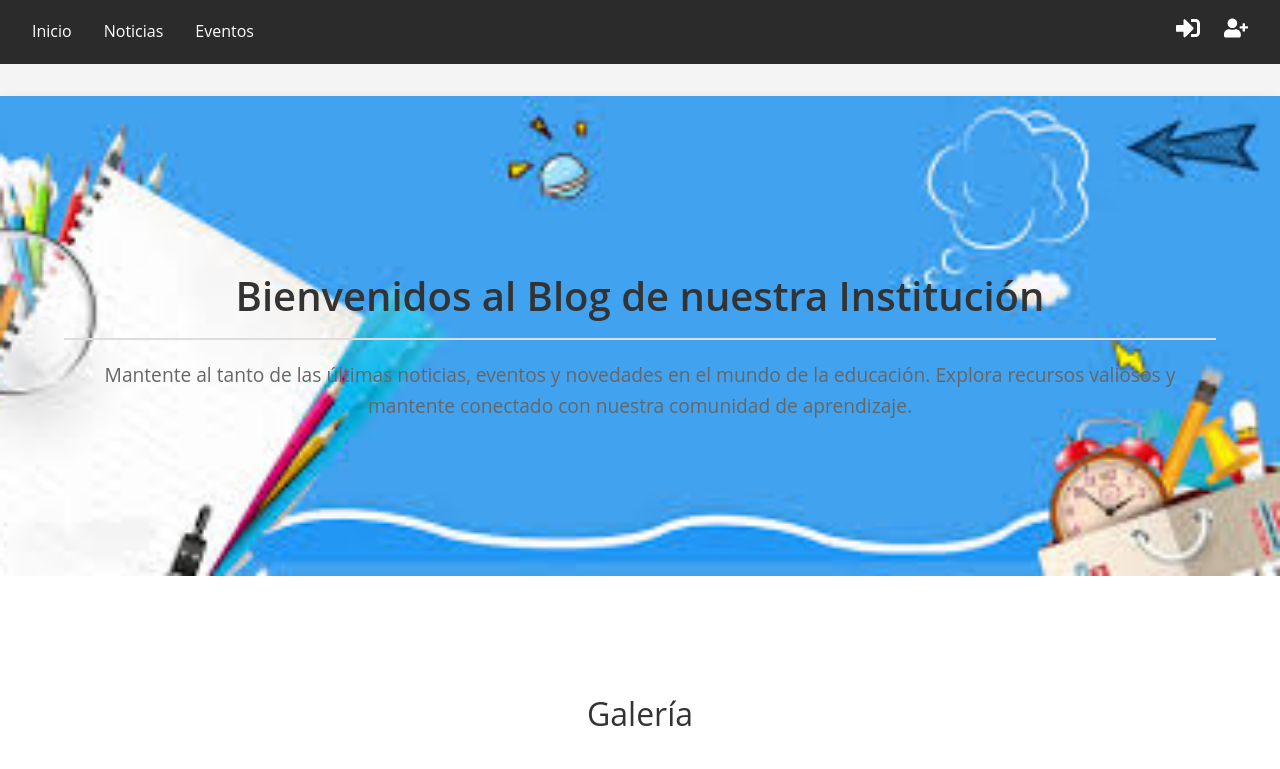
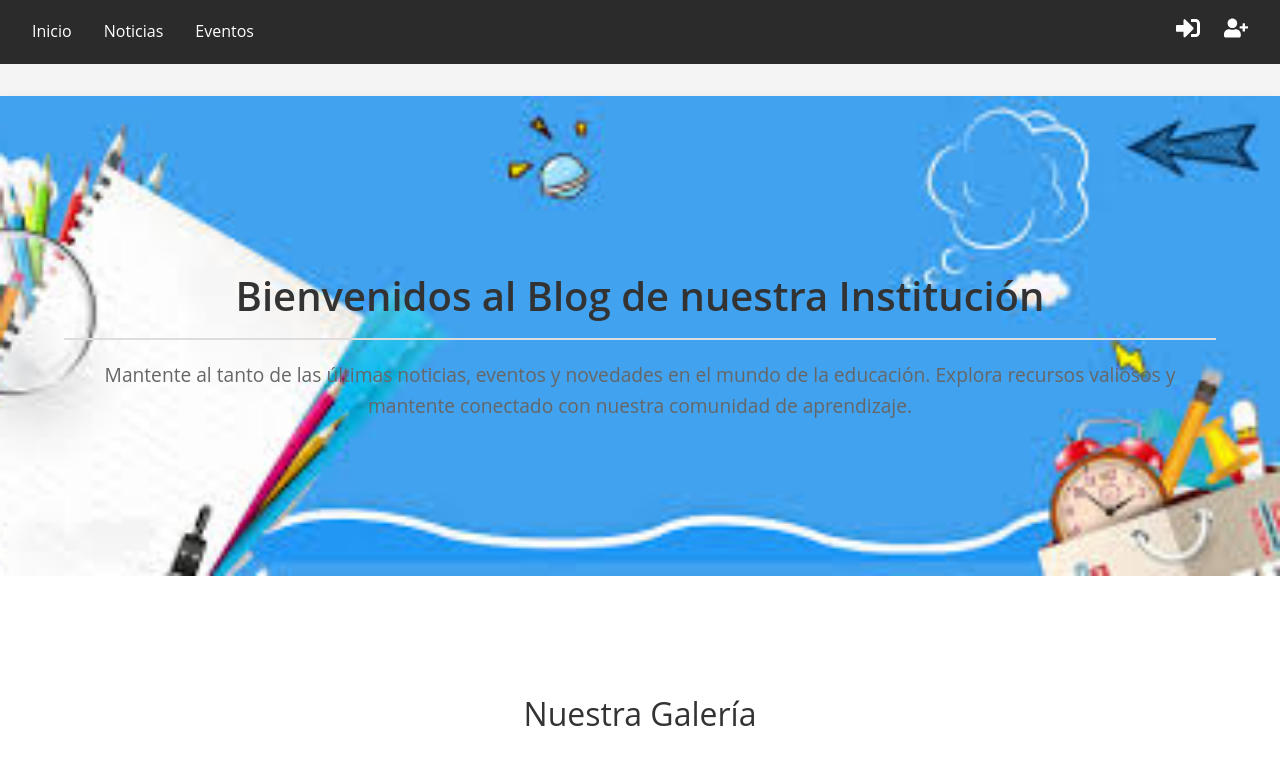
Before and after one commit to AlvaroRincon10k/front_edu_blog, a React (Vite) app in the folder edu_blog/: page / in a window 1280 px wide. Shown: the top 769 px of the page. Built offline with nearby package versions, Linux system fonts and the light colour scheme.

Commit message:
cambio de prueba titulo

```diff
--- a/edu_blog/src/components/Home.jsx
+++ b/edu_blog/src/components/Home.jsx
@@ -44,7 +44,7 @@ function Home() {
 
       {/* Sección del carrusel */}
       <section className="home-carousel">
-        <h2 className="gallery-title">Galería</h2>
+        <h2 className="gallery-title"> Nuestra Galería</h2>
         <Slider {...carouselSettings}>
           {images.map((image, index) => (
             <div key={index} className="carousel-slide">
```
